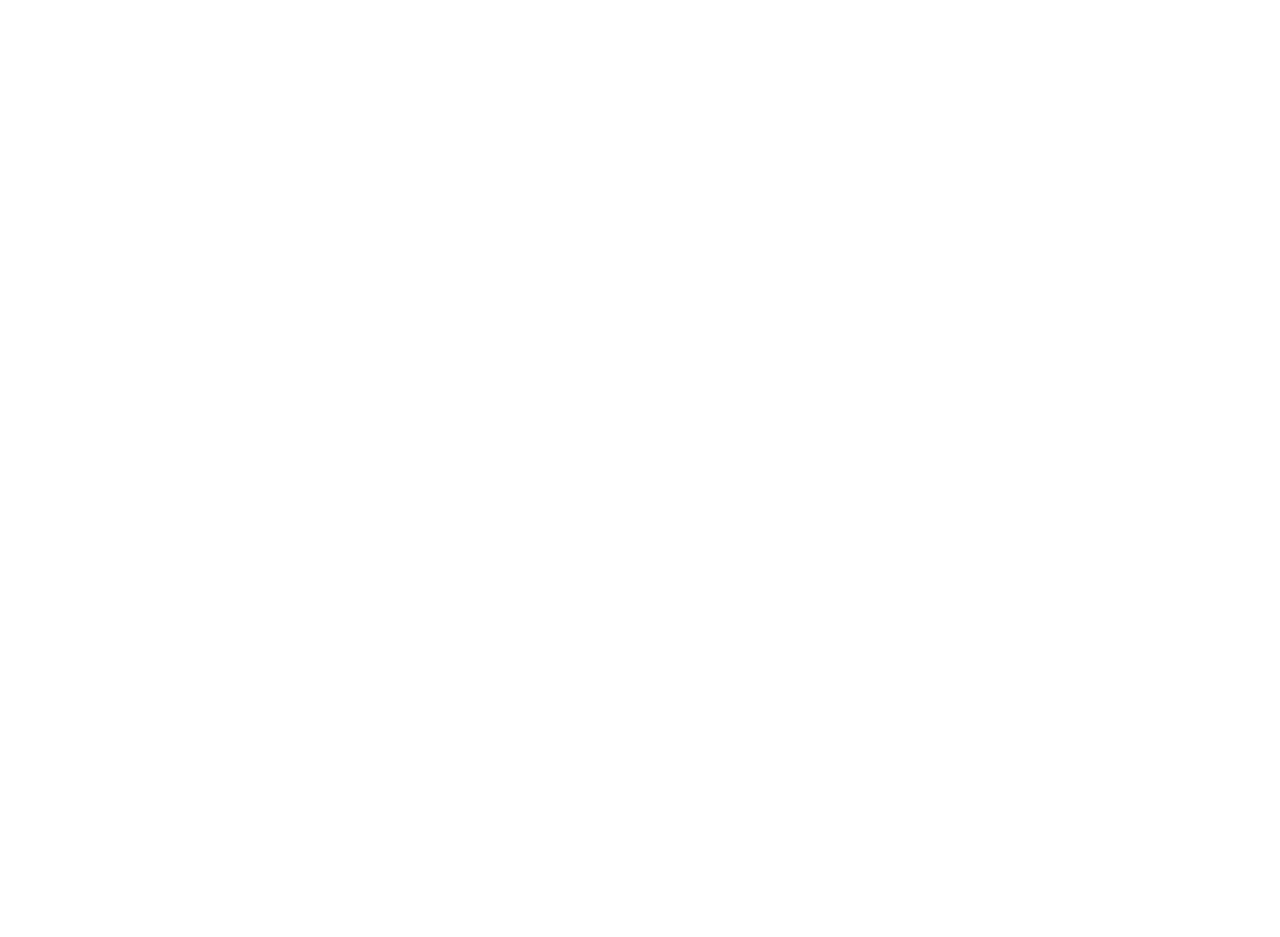
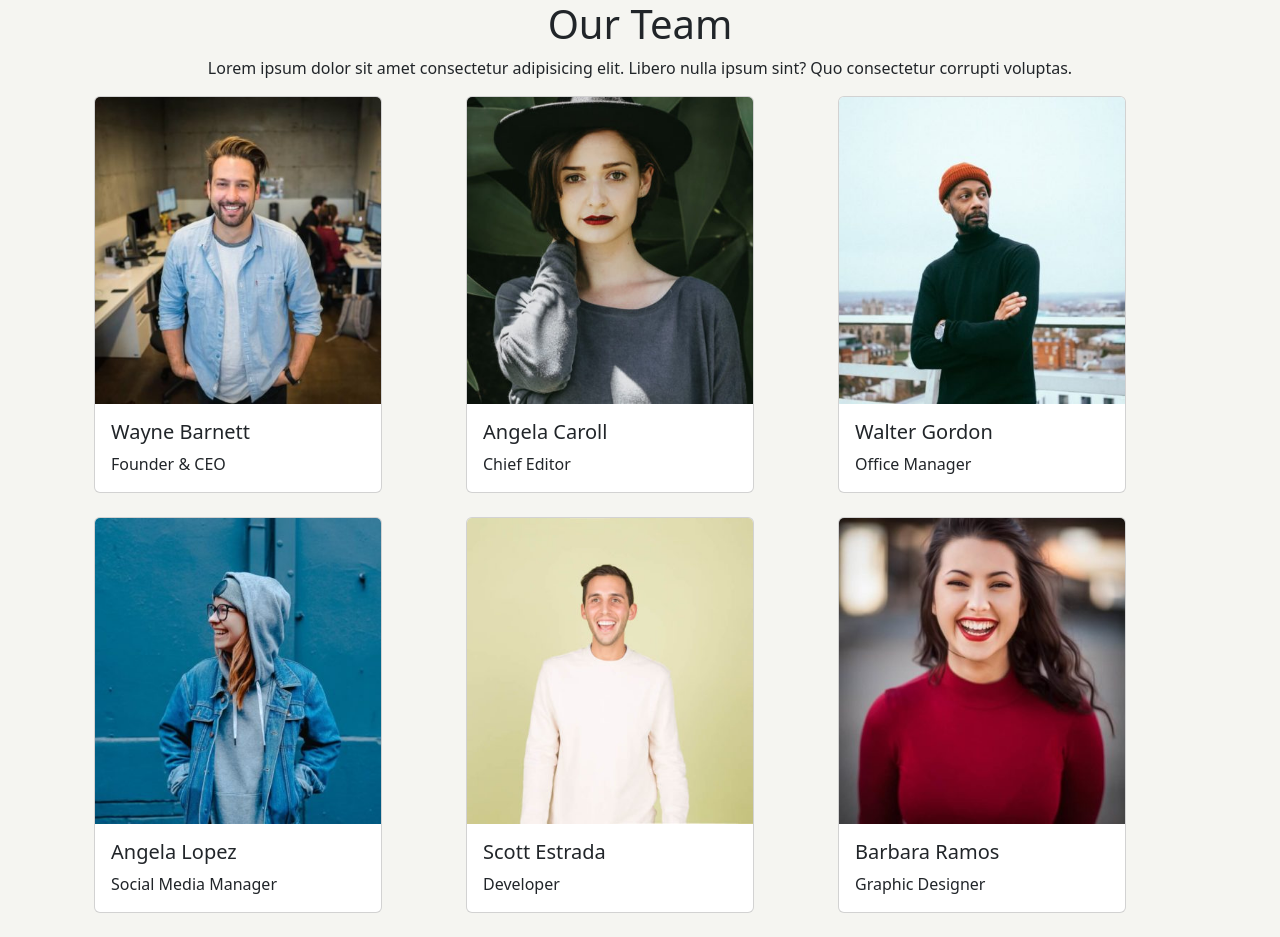
Before and after one commit to VincenzoMarcello/js-our-team, a plain HTML site: page index.html in a window 1280 px wide. Before the commit the page ends 800 px from the top, so only its background shows below. Drawn offline with nearby package versions, Linux system fonts and the light colour scheme.

Commit message:
feat: add ex complete with bonus

```diff
--- a/css/style.css
+++ b/css/style.css
@@ -0,0 +1,3 @@
+.bg-custom {
+  background-color: #f5f5f1;
+}
--- a/index.html
+++ b/index.html
@@ -19,5 +19,18 @@
     <!-- JS -->
     <script text="type/javascript" src="js/main.js" defer></script>
   </head>
-  <body></body>
+  <body class="bg-custom">
+    <div class="container">
+      <div class="text-center">
+        <h1>Our Team</h1>
+        <p>
+          Lorem ipsum dolor sit amet consectetur adipisicing elit. Libero nulla
+          ipsum sint? Quo consectetur corrupti voluptas.
+        </p>
+      </div>
+      <div class="container">
+        <div id="card-container" class="row"></div>
+      </div>
+    </div>
+  </body>
 </html>
--- a/js/main.js
+++ b/js/main.js
@@ -0,0 +1,65 @@
+//* MI CREO L'ARRAY DI OGGETTI CON LE INFO FORNITE
+const myTeam = [
+  {
+    name: "Wayne Barnett",
+    role: "Founder & CEO",
+    pic: "img/wayne-barnett-founder-ceo.jpg",
+  },
+  {
+    name: "Angela Caroll",
+    role: "Chief Editor",
+    pic: "img/angela-caroll-chief-editor.jpg",
+  },
+  {
+    name: "Walter Gordon",
+    role: "Office Manager",
+    pic: "img/walter-gordon-office-manager.jpg",
+  },
+  {
+    name: "Angela Lopez",
+    role: "Social Media Manager",
+    pic: "img/angela-lopez-social-media-manager.jpg",
+  },
+  {
+    name: "Scott Estrada",
+    role: "Developer",
+    pic: "img/scott-estrada-developer.jpg",
+  },
+  {
+    name: "Barbara Ramos",
+    role: "Graphic Designer",
+    pic: "img/barbara-ramos-graphic-designer.jpg",
+  },
+];
+console.log(myTeam);
+
+//* STAMPO LE INFO DI OGNI MEMBRO DEL TEAM
+for (const member of myTeam) {
+  console.log(member.name);
+  console.log(member.role);
+  console.log(member.pic);
+}
+
+//! STAMPO LE STESSE INFO SUL DOM
+//* RECUPERO L'ID DOVE STAMPARE LA CARD
+let cardContainer = document.getElementById("card-container");
+
+//* ORGANIZZO I MEMBRI DEL TEAM IN SCHEDE
+//* E TRASFORMO LE STRINGHE DELLE IMMAGINI IN FOTO
+for (const member of myTeam) {
+  cardContainer.innerHTML += `
+  <div class="col-4 mb-4">
+  <div class="card" style="width: 18rem">
+  <img
+    src="${member.pic}"
+    class="card-img-top"
+    alt="..."
+  />
+  <div class="card-body">
+    <h5 class="card-title">${member.name}</h5>
+    <p class="card-text">${member.role}
+    </p>
+  </div>
+</div>
+</div>`;
+}
```
Also changed, not shown: 1 other file.
